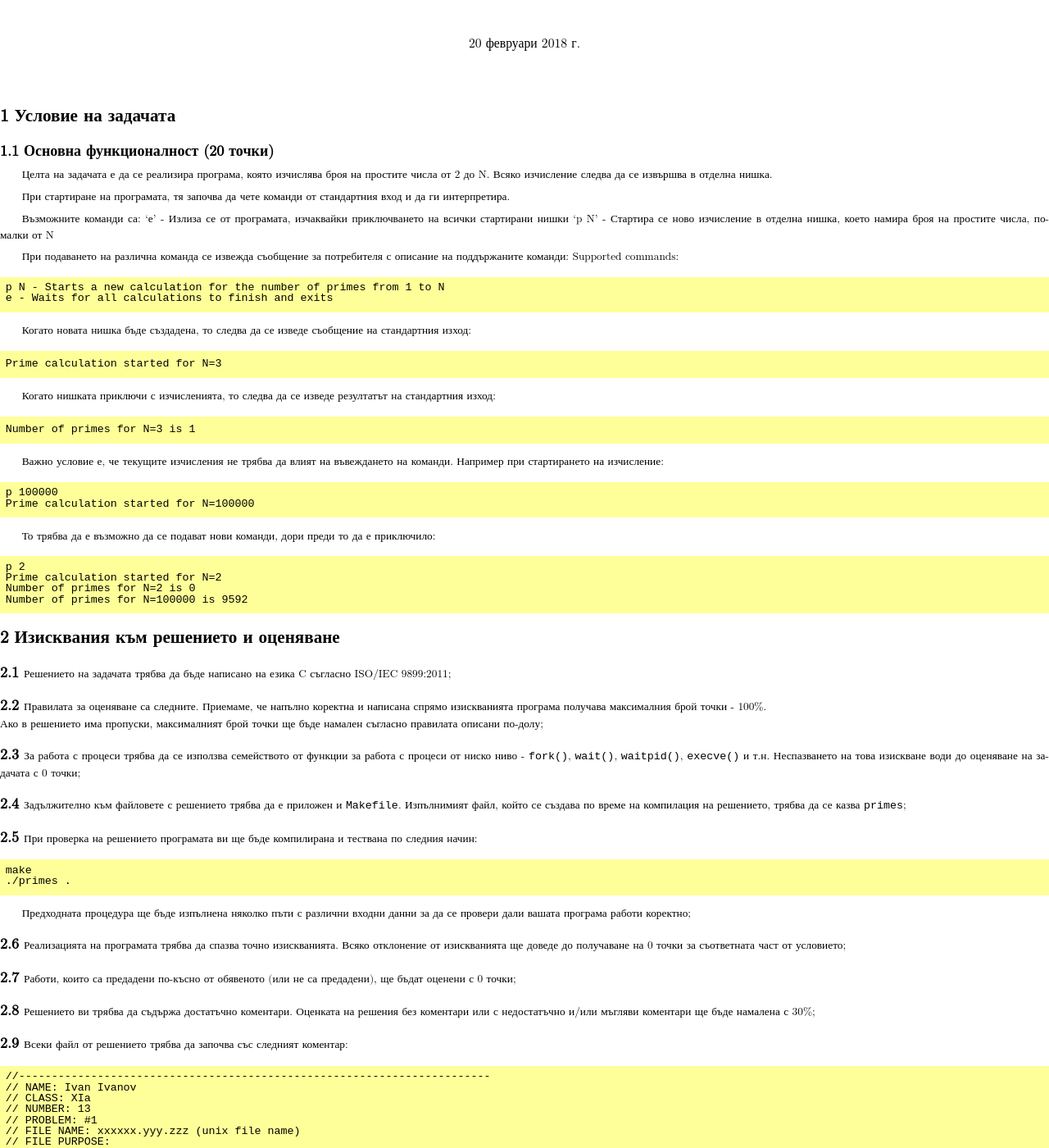
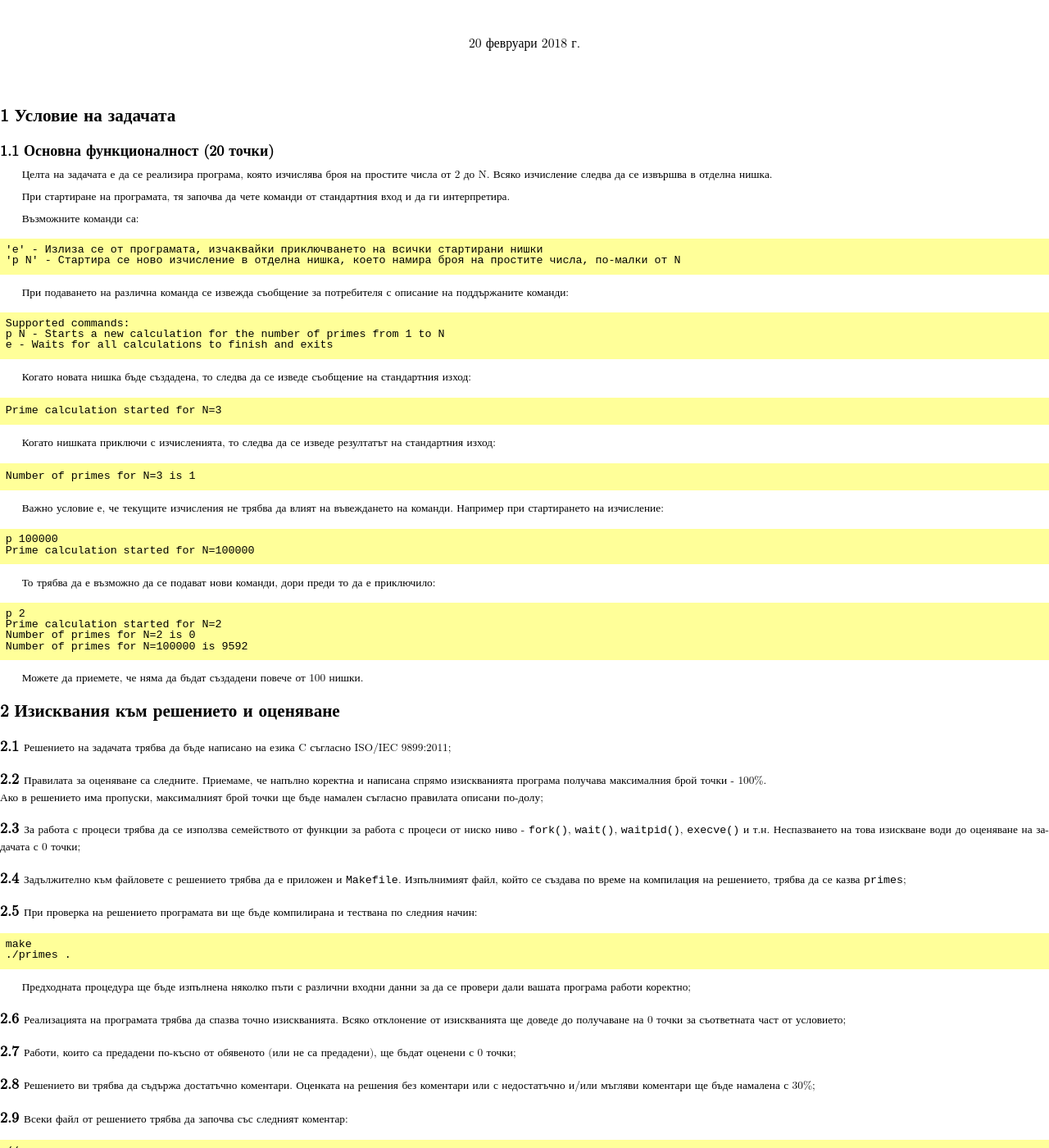
Before and after one commit to elsys/os-homeworks, a Jekyll site: the page built from _tasks/2017-2018/2018-02-20-primes.md, in a window 1280 px wide and 1400 px high, scrolled down 791 px. Shown: the whole window at 82% size. Built offline with Jekyll 4.4.1, drawn with Linux system fonts in a browser that asks for light colours.

Commit message:
Updated primes tasks

````diff
--- a/_tasks/2017-2018/2018-02-20-primes.md
+++ b/_tasks/2017-2018/2018-02-20-primes.md
@@ -12,12 +12,14 @@ title:  "Интерактивен калкулатор на брой прост
       При стартиране на програмата, тя започва да чете команди от стандартния вход и да ги интерпретира.
 
       Възможните команди са:
+      ```
       'е' - Излиза се от програмата, изчаквайки приключването на всички стартирани нишки
       'p N' - Стартира се ново изчисление в отделна нишка, което намира броя на простите числа, по-малки от N
+      ```
 
       При подаването на различна команда се извежда съобщение за потребителя с описание на поддържаните команди:
+      ```
       Supported commands:
-      ```
       p N - Starts a new calculation for the number of primes from 1 to N
       e - Waits for all calculations to finish and exits
       ```
@@ -45,5 +47,7 @@ title:  "Интерактивен калкулатор на брой прост
       Number of primes for N=100000 is 9592
       ```
 
+      Можете да приемете, че няма да бъдат създадени повече от 100 нишки.
+
 
 {% include requirements-cmd.md %}
````
